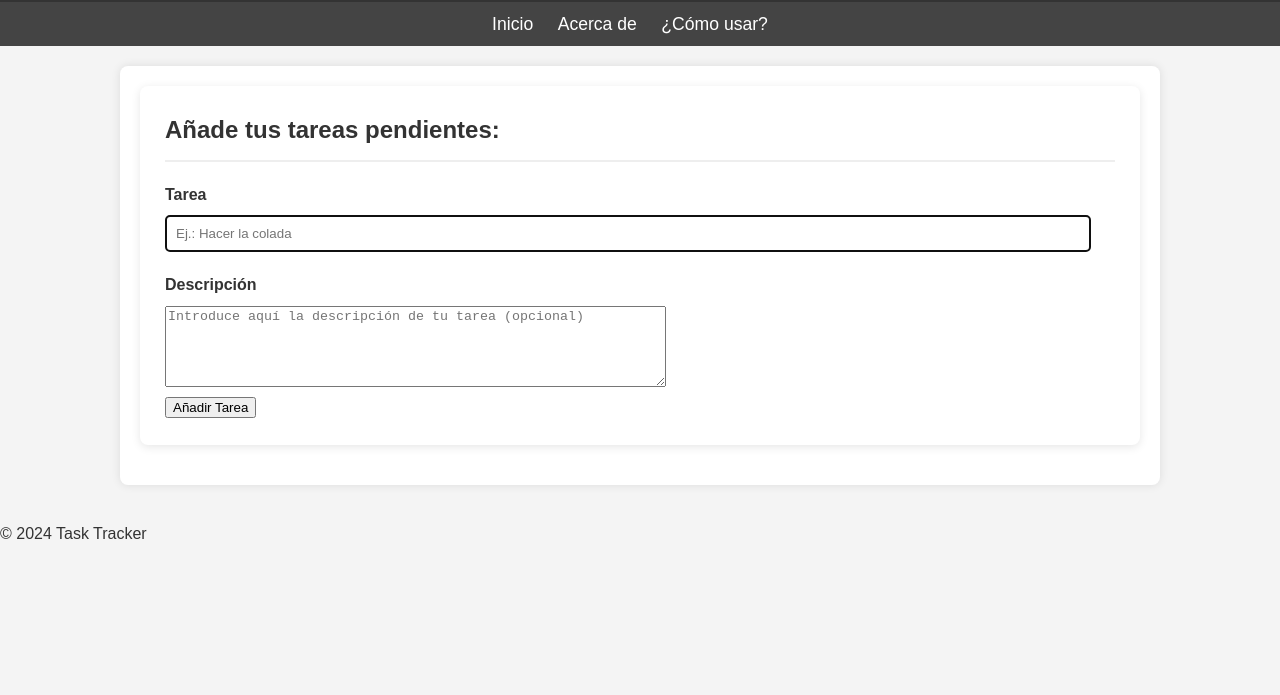
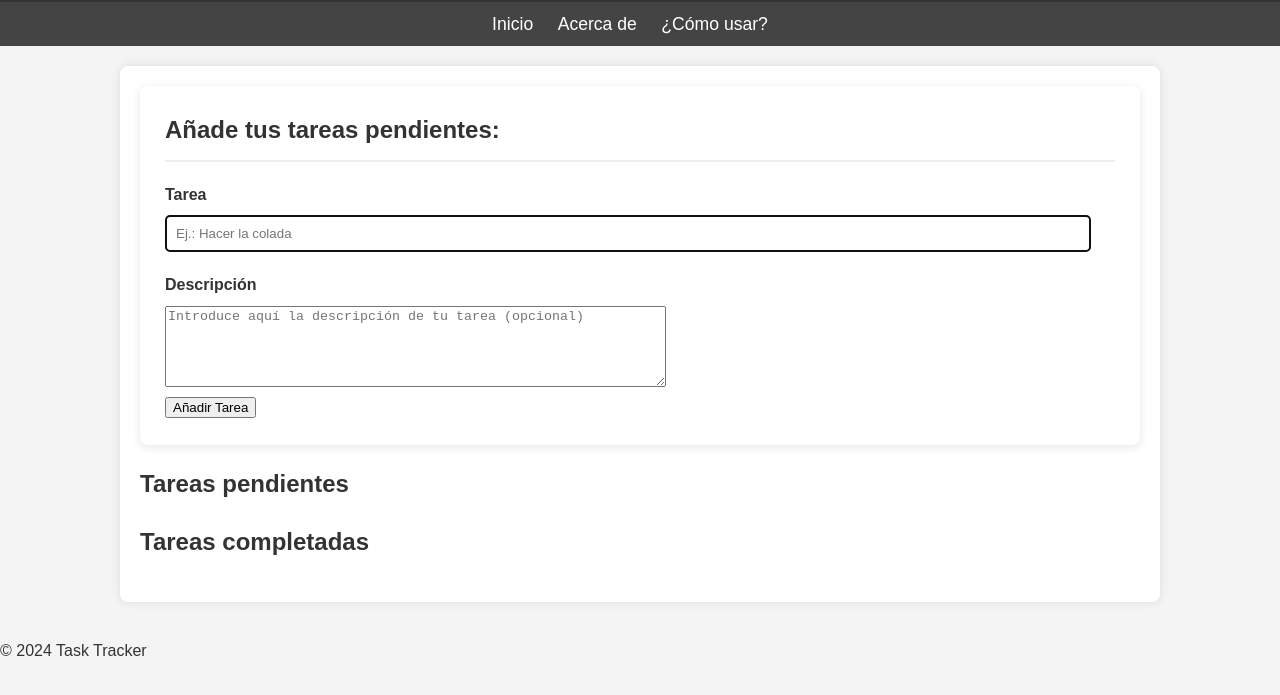
Before and after one commit to anderati/ironhack_m1_practico, a plain HTML site: page index.html in a window 1280 px wide. Shown: the part 81-776 px from the top of the page. Drawn offline with Linux system fonts and the light colour scheme; files whose address does not match are found by name.

Commit message:
new_lines

```diff
--- a/index.html
+++ b/index.html
@@ -42,7 +42,19 @@
             </form>
         </section>
 
+        <section id="tasksContainer">
+            <div id="pendingTasks">
+                <h2>Tareas pendientes</h2>
+                <ul id="pendingTasksList" class="task-list">
+                </ul>
+            </div>
 
+            <div id="completedTasks">
+                <h2>Tareas completadas</h2>
+                <ul id="completedTasksList" class="task-list">
+                </ul>
+            </div>
+        </section>
     </main>
     <footer>
 
```
